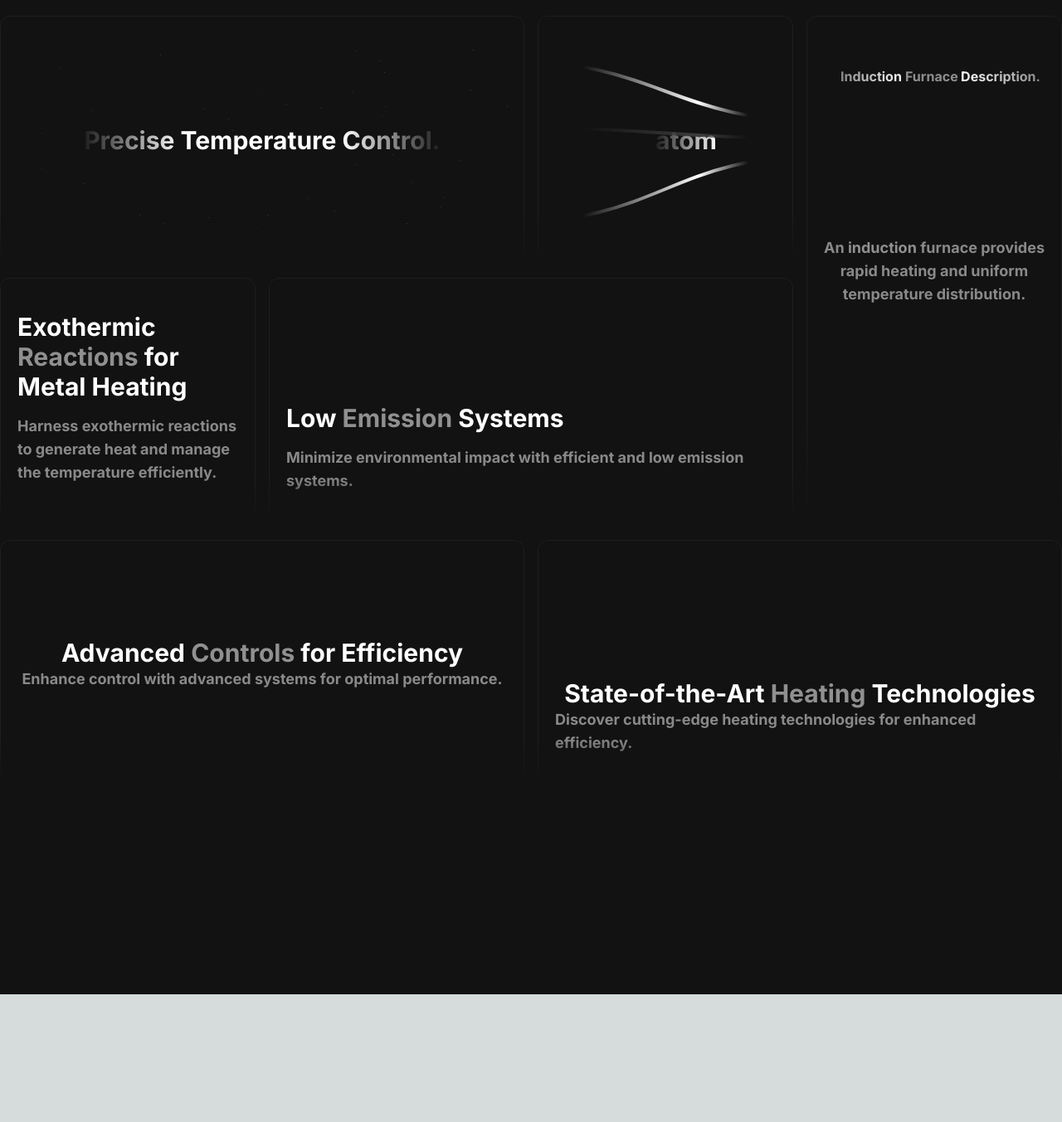
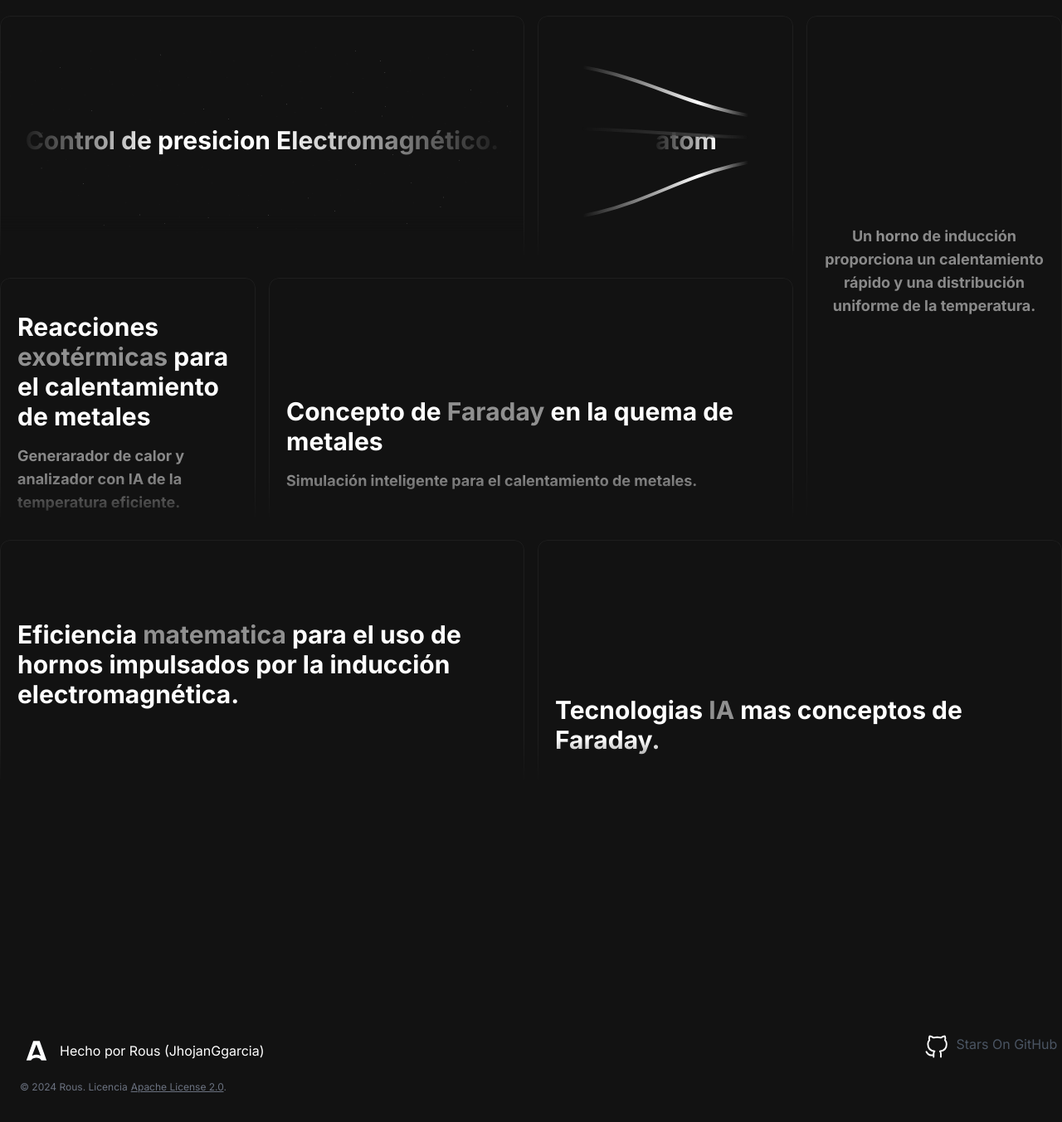
Before and after one commit to JhojanGgarcia/atom, a Next.js app: page / in a window 1280 px wide. Shown: the part 821-2174 px from the top of the page at 83% size. Before the commit the page ends 2020 px from the top, so only its background shows below. Built offline with nearby package versions, Linux system fonts and the light colour scheme.

Commit message:
feat: change translation to spanish.

```diff
--- a/src/app/page.js
+++ b/src/app/page.js
@@ -1,21 +1,22 @@
 import Image from "next/image";
 import Header from "@/components/layout/Header";
 import Hero from "@/components/layout/_Hero";
-import Card from "@/components/layout/_Features";
+import Features from "@/components/layout/_Features";
+import Footer from "@/components/layout/_Footer";
 export default function Home() {
   return (
     <main className="overflow-x-hidden bg-[#121212]">
-
-        <div class="absolute h-full w-full bg-[radial-gradient(#fff_1px,transparent_1px)] [background-size:16px_16px] [mask-image:radial-gradient(ellipse_50%_50%_at_50%_50%,#000_70%,transparent_100%)] opacity-5"></div>
+      <div class="absolute h-full w-full bg-[radial-gradient(#fff_1px,transparent_1px)] [background-size:16px_16px] [mask-image:radial-gradient(ellipse_50%_50%_at_50%_50%,#000_70%,transparent_100%)] opacity-5"></div>
 
       <div className="flex min-h-screen flex-col overflow-x-hidden items-center justify-center p-24">
         <Hero />
       </div>
-      <div className=' w-screen min-h-screen overflow-x-hidden mb-52'>
-      <div className="max-w-7xl mx-auto">
-      <Card />
+      <div className=" w-screen min-h-screen overflow-x-hidden mb-52">
+        <div className="max-w-7xl mx-auto">
+          <Features />
+        </div>
       </div>
-    </div>
+      <Footer />
     </main>
   );
 }
--- a/src/components/layout/_Features.jsx
+++ b/src/components/layout/_Features.jsx
@@ -78,7 +78,7 @@ export default function Features() {
               }px ${positions[i]?.y || 0}px, #1d1d1d, transparent 60%)`,
             }}
           />
-         {i === 0 && (
+          {i === 0 && (
             <>
               <Image
                 src={"/bg.svg"}
@@ -89,13 +89,13 @@ export default function Features() {
               />
               <div className="flex z-10">
                 <h1 className="md:text-3xl text-xl font-bold bg-gradient-to-l from-white to-[#1d1d1d] inline-block text-transparent bg-clip-text">
-                  Precise&nbsp;
+                  Control de&nbsp;
                 </h1>
                 <h1 className="md:text-3xl text-xl text-white font-bold">
-                  Temperature&nbsp;
+                  presicion&nbsp;
                 </h1>
                 <h1 className="md:text-3xl text-xl font-bold bg-gradient-to-r from-white to-[#1d1d1d] inline-block text-transparent bg-clip-text">
-                  Control.
+                  Electromagnético.
                 </h1>
               </div>
             </>
@@ -192,29 +192,8 @@ export default function Features() {
           )}
           {i === 2 && (
             <div className="text-center z-10 flex-col items-center justify-center">
-              <div className="flex absolute top-5 p-10">
-                <h1 className="font-bold bg-gradient-to-l from-white to-white/50 inline-block text-transparent bg-clip-text">
-                  Induction&nbsp;
-                </h1>
-                <motion.h1
-                  initial={{ opacity: 0.5, scale: 1 }}
-                  animate={{ opacity: [0.5, 1], scale: [1, 1.05] }}
-                  transition={{
-                    duration: 1,
-                    ease: "easeInOut",
-                    repeat: Infinity,
-                    repeatType: "reverse",
-                  }}
-                  className="text-white font-bold"
-                >
-                  Furnace&nbsp;
-                </motion.h1>
-                <h1 className="font-bold bg-gradient-to-r from-white to-white/50 inline-block text-transparent bg-clip-text">
-                  Description.
-                </h1>
-              </div>
-              <p className="font-bold relative text-lg text-white/50">
-                An{" "}
+              <p className="font-bold relative p-1 text-lg text-white/50">
+                Un{" "}
                 <motion.span
                   initial={{ opacity: 0.5, scale: 1 }}
                   animate={{ opacity: [0.5, 1], scale: [1, 1.05] }}
@@ -227,17 +206,17 @@ export default function Features() {
                   whileHover={{ scale: 1.1, transition: { duration: 0.3 } }}
                   className="text-white"
                 >
-                  induction{" "}
+                  horno{" "}
                 </motion.span>
-                furnace provides rapid heating and uniform temperature
-                distribution.
+                de inducción proporciona un calentamiento rápido y una
+                distribución uniforme de la temperatura.
               </p>
             </div>
           )}
           {i === 3 && (
             <div className="absolute flex flex-col gap-4 z-10 top-5 p-5">
               <h1 className="font-bold text-3xl text-white">
-                Exothermic{" "}
+                Reacciones{" "}
                 <motion.span
                   initial={{ opacity: 0.5, scale: 1 }}
                   animate={{ opacity: [0.5, 1], scale: [1, 1.05] }}
@@ -249,20 +228,20 @@ export default function Features() {
                   }}
                   whileHover={{ scale: 1.1, transition: { duration: 0.3 } }}
                 >
-                  Reactions
+                  exotérmicas
                 </motion.span>{" "}
-                for Metal Heating
+                para el calentamiento de metales
               </h1>
               <p className="font-bold text-lg text-white/50">
-                Harness exothermic reactions to generate heat and manage the
-                temperature efficiently.
+                Generarador de calor y analizador con IA de
+                la temperatura eficiente.
               </p>
             </div>
           )}
           {i === 4 && (
             <div className="flex flex-col gap-4 absolute bottom-5 p-5 z-10">
               <h1 className="font-bold text-3xl text-white">
-                Low{" "}
+              Concepto de{" "}
                 <motion.span
                   initial={{ opacity: 0.5, scale: 1 }}
                   animate={{ opacity: [0.5, 1], scale: [1, 1.05] }}
@@ -274,20 +253,19 @@ export default function Features() {
                   }}
                   whileHover={{ scale: 1.1, transition: { duration: 0.3 } }}
                 >
-                  Emission
+                  Faraday
                 </motion.span>{" "}
-                Systems
+                en la quema de metales
               </h1>
               <p className="font-bold text-lg text-white/50">
-                Minimize environmental impact with efficient and low emission
-                systems.
+                Simulación inteligente para el calentamiento de metales.
               </p>
             </div>
           )}
           {i === 5 && (
             <div className="flex flex-col items-center justify-center p-5 z-10">
               <h1 className="font-bold text-3xl text-white">
-                Advanced{" "}
+                Eficiencia{" "}
                 <motion.span
                   initial={{ opacity: 0.5, scale: 1 }}
                   animate={{ opacity: [0.5, 1], scale: [1, 1.05] }}
@@ -299,19 +277,19 @@ export default function Features() {
                   }}
                   whileHover={{ scale: 1.1, transition: { duration: 0.3 } }}
                 >
-                  Controls
+                  matematica
                 </motion.span>{" "}
-                for Efficiency
+                para el uso de hornos impulsados por la inducción electromagnética.
               </h1>
               <p className="font-bold text-lg text-white/50">
-                Enhance control with advanced systems for optimal performance.
+
               </p>
             </div>
           )}
           {i === 6 && (
             <div className="absolute bottom-5 flex flex-col items-center justify-center p-5 z-10">
               <h1 className="font-bold text-3xl text-white">
-                State-of-the-Art{" "}
+                Tecnologias{" "}
                 <motion.span
                   initial={{ opacity: 0.5, scale: 1 }}
                   animate={{ opacity: [0.5, 1], scale: [1, 1.05] }}
@@ -323,12 +301,12 @@ export default function Features() {
                   }}
                   whileHover={{ scale: 1.1, transition: { duration: 0.3 } }}
                 >
-                  Heating
+                  IA
                 </motion.span>{" "}
-                Technologies
+                mas conceptos de Faraday.
               </h1>
               <p className="font-bold text-lg text-white/50">
-                Discover cutting-edge heating technologies for enhanced efficiency.
+
               </p>
             </div>
           )}
--- /dev/null
+++ b/src/components/layout/_Footer.jsx
@@ -0,0 +1,36 @@
+import Image from "next/image";
+import Link from "next/link";
+export default function Footer() {
+  return (
+    <footer className="w-screen relative">
+    <span className="absolute mx-auto top-0 inset-x-1 h-[1.5px] dark:bg-gradient-to-r w-full dark:from-fuchsia-400/0 dark:via-white/50 "/>
+    <div className="mx-auto flex flex-col max-w-7xl justify-center py-12 text-gray-600 dark:text-gray-400 pl-[max(env(safe-area-inset-left),1.5rem)] pr-[max(env(safe-area-inset-right),1.5rem)] md:flex-row md:justify-between">
+      <div className="flex w-full flex-col items-center sm:items-start md:items-start">
+        <div className="flex items-center gap-2">
+          <Image src={"/Atom.svg"} alt="logo" width={40} height={40} />
+          <span className="mr-1 text-white">Hecho por Rous (JhojanGgarcia)</span>
+        </div>
+        <p className="mt-4 text-xs text-gray-500 dark:text-gray-400">
+          © 2024 Rous. Licencia
+          <a
+            href="https://www.apache.org/licenses/LICENSE-2.0"
+            target="_blank"
+            rel="noopener noreferrer"
+            className="underline hover:text-gray-600 dark:hover:text-gray-300 ml-1"
+          >
+            Apache License 2.0
+          </a>
+          .
+        </p>
+      </div>
+      <div className="flex flex-col items-center mt-4 md:mt-0 md:items-start">
+        <Link className="flex text-nowrap gap-2" href={"https://github.com/JhojanGgarcia/atom"}>
+          <Image src="/github.svg" alt="GitHub" width={30} height={30} />
+          Stars On GitHub
+        </Link>
+      </div>
+    </div>
+  </footer>
+
+  );
+}
--- a/src/lib/data.jsx
+++ b/src/lib/data.jsx
@@ -1,30 +1 @@
-export const data = [
-    {
-      title: 'Subscriber',
-      value: 14.0,
-    },
-    {
-      title: 'Revenue',
-      value: 120000.5,
-    },
-    {
-      title: 'User Count',
-      value: 5000,
-    },
-    {
-      title: 'Product Sales',
-      value: 75000,
-    },
-    {
-      title: 'Website Visits',
-      value: 1000000,
-    },
-    {
-      title: 'Customer Satisfaction',
-      value: 0.95,
-    },
-    {
-      title: 'Employee Count',
-      value: 120,
-    },
-  ];
+export const data = [{}, {}, {}, {}, {}, {}, {}];
```
Also changed, not shown: src/app/pages/oven/page.jsx (+10 -8 lines), src/components/layout/_Hero.jsx (+3 -3 lines), src/lib/userInput.jsx (+16 -16 lines), public/github.svg (added).
